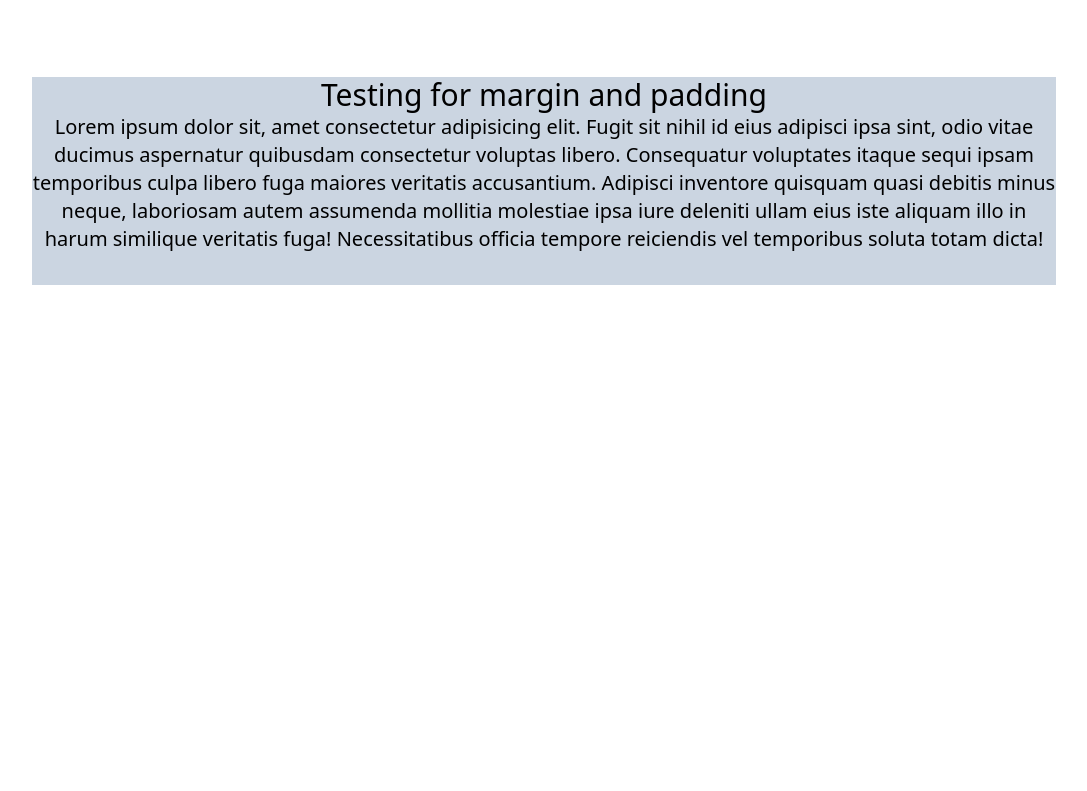
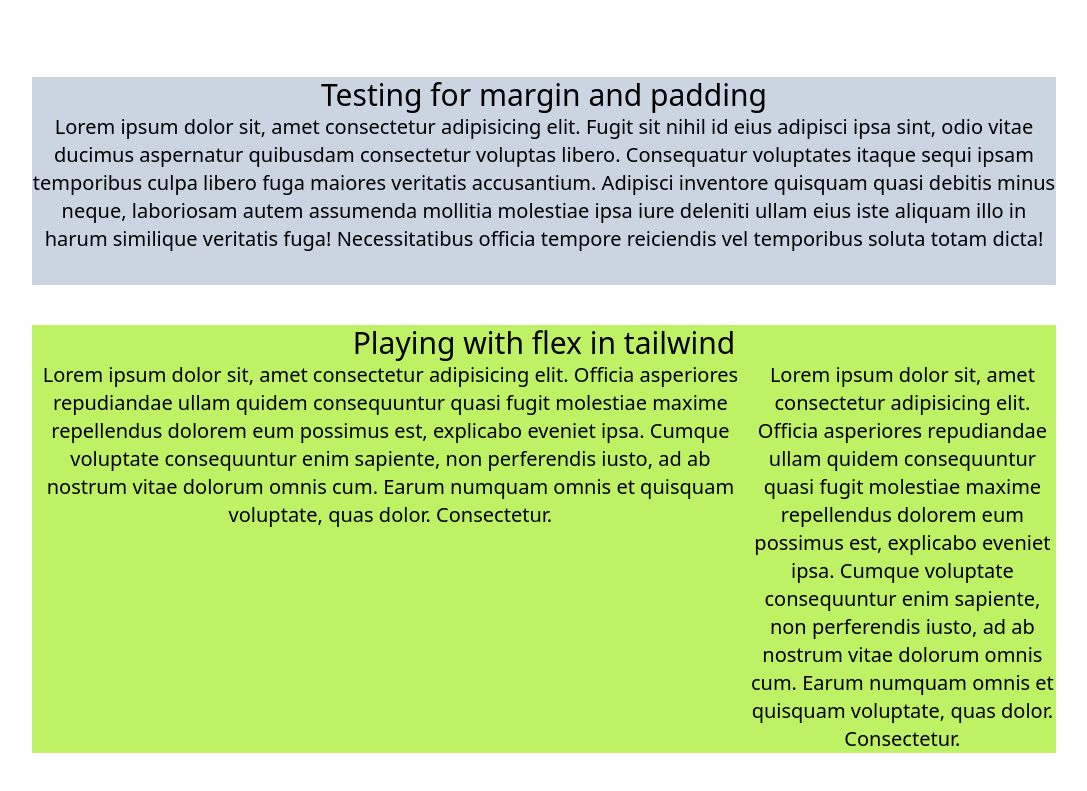
Before and after one commit to Mani007/tailwindCSS, a website: page src/index.html in a window 1280 px wide. Shown: the part 1347-2138 px from the top of the page, without its empty margins (96-1183 px from the left). Before the commit the page ends 1664 px from the top, so only its background shows below. Drawn offline with Linux system fonts and the light colour scheme.

Commit message:
Flexbox with basis implemented successfully

```diff
--- a/src/index.html
+++ b/src/index.html
@@ -53,6 +53,20 @@ Hello World!!
   <h1 class="text-center text-3xl">Testing for margin and padding</h1>
 <p class="text-center text-xl">Lorem ipsum dolor sit, amet consectetur adipisicing elit. Fugit sit nihil id eius adipisci ipsa sint, odio vitae ducimus aspernatur quibusdam consectetur voluptas libero. Consequatur voluptates itaque sequi ipsam temporibus culpa libero fuga maiores veritatis accusantium. Adipisci inventore quisquam quasi debitis minus neque, laboriosam autem assumenda mollitia molestiae ipsa iure deleniti ullam eius iste aliquam illo in harum similique veritatis fuga! Necessitatibus officia tempore reiciendis vel temporibus soluta totam dicta!</p>
 </div>
+<div class="bg-lime-300 my-10 mx-auto ">
+  <h1 class="text-center text-3xl">Playing with flex in tailwind</h1>
+  <div class="flex">
+    <div class="basis-[70%]">
+
+      <p class="text-center text-xl">Lorem ipsum dolor sit, amet consectetur adipisicing elit. Officia asperiores repudiandae ullam quidem consequuntur quasi fugit molestiae maxime repellendus dolorem eum possimus est, explicabo eveniet ipsa. Cumque voluptate consequuntur enim sapiente, non perferendis iusto, ad ab nostrum vitae dolorum omnis cum. Earum numquam omnis et quisquam voluptate, quas dolor. Consectetur.</p>
+    </div>
+    <div class="basis-[30%]">
+
+      <p class="text-center text-xl">Lorem ipsum dolor sit, amet consectetur adipisicing elit. Officia asperiores repudiandae ullam quidem consequuntur quasi fugit molestiae maxime repellendus dolorem eum possimus est, explicabo eveniet ipsa. Cumque voluptate consequuntur enim sapiente, non perferendis iusto, ad ab nostrum vitae dolorum omnis cum. Earum numquam omnis et quisquam voluptate, quas dolor. Consectetur.</p>
+    </div>
+  </div>
+
+</div>
  </div>
 </body>
 </html>
```
Also changed, not shown: Readme.md, src/output.css.
